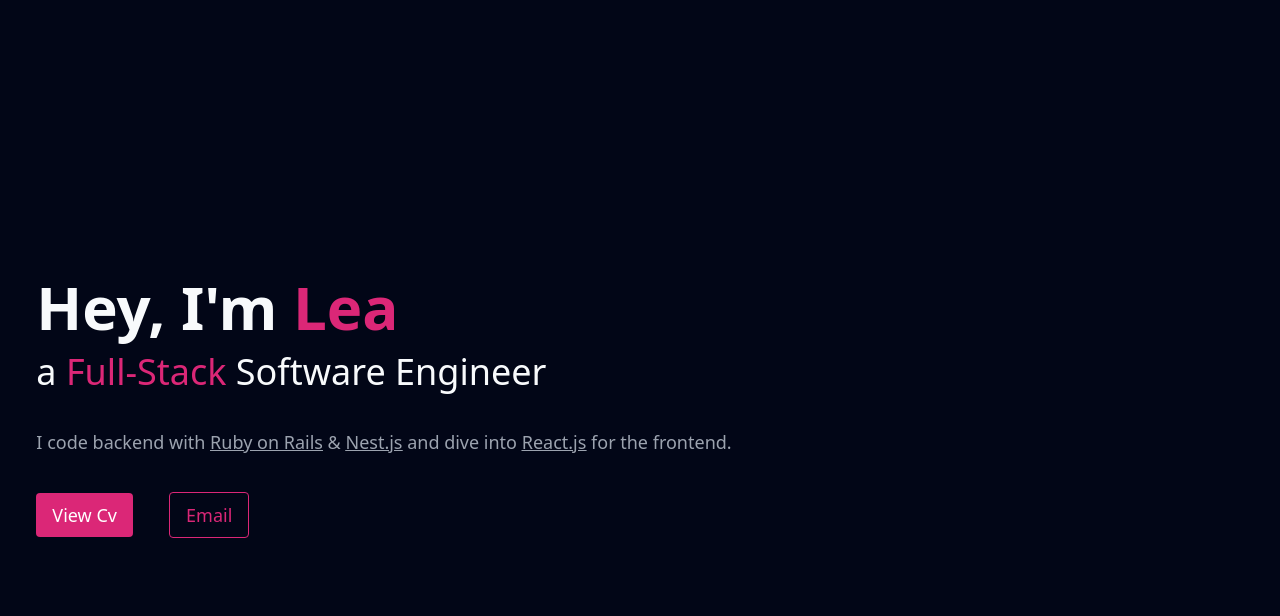
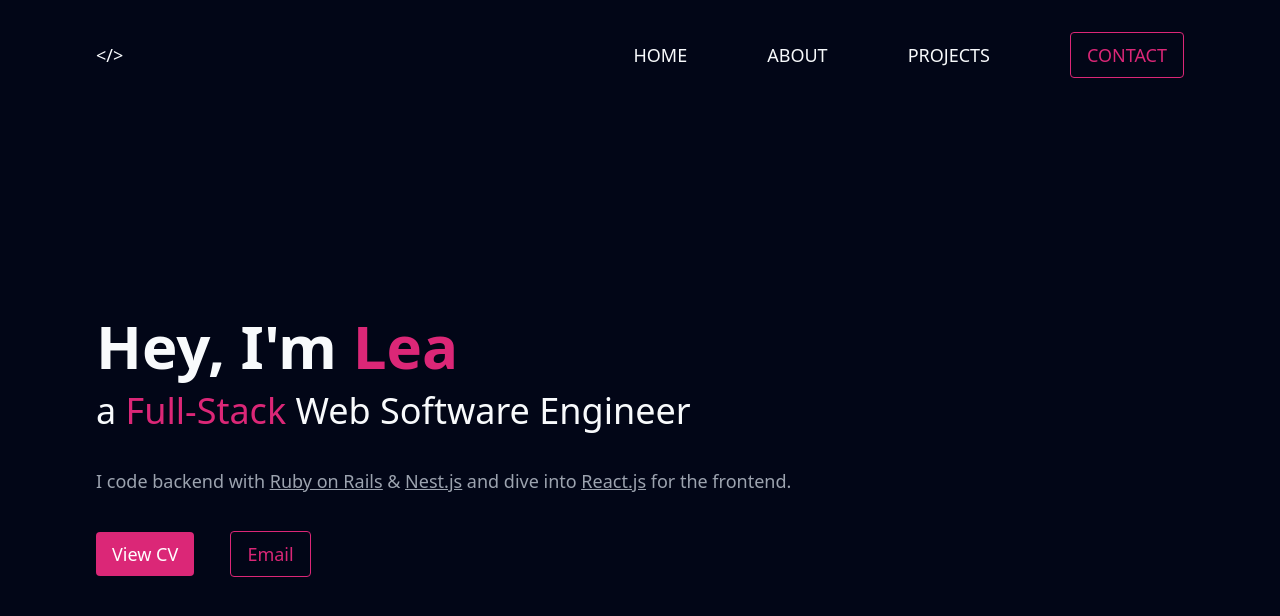
Before and after one commit to lea927/portfolio-v1, an Astro site: page / in a window 1280 px wide. Built offline with nearby package versions, Linux system fonts and the light colour scheme; Astro itself is replaced by a stand-in of ours.

Commit message:
Add nav bar, adds common css height properties, centers hero components

```diff
--- /dev/null
+++ b/src/components/Navigation.astro
@@ -0,0 +1,29 @@
+---
+---
+<header class="mt-8 text-lg uppercase">
+  <div class="flex justify-between place-items-center">
+    <div class="flex justify-between place-items-center">
+      <a href="/">&lt;/&gt;</a>
+    </div>
+    <nav class="">
+      <ul class="flex place-items-center gap-x-20">
+        <li class="">
+          <a href="/">Home</a>
+        </li>
+        <li class="">
+          <a href="#about">About</a>
+        </li>
+        <li class="">
+          <a href="#projects">Projects</a>
+        </li>
+        <li class="">
+          <a href="mailto:lxthym@icloud.com">
+            <button class="text-pink-600 hover:border-pink-500 border border-pink-600 py-2 px-4 rounded text-lg">
+              CONTACT
+            </button>
+          </a>
+        </li>
+      </ul>
+    </nav>
+  </div>
+</header>
--- a/src/layouts/Layout.astro
+++ b/src/layouts/Layout.astro
@@ -7,7 +7,7 @@ const { title } = Astro.props;
 ---
 
 <!DOCTYPE html>
-<html lang="en">
+<html lang="en" class="h-full">
 	<head>
 		<meta charset="UTF-8" />
 		<meta name="description" content="Astro description">
@@ -16,7 +16,7 @@ const { title } = Astro.props;
 		<meta name="generator" content={Astro.generator} />
 		<title>{title}</title>
 	</head>
-	<body>
+	<body class="bg-slate-950 text-slate-50 h-full">
 		<slot />
 	</body>
 </html>
--- a/src/pages/index.astro
+++ b/src/pages/index.astro
@@ -1,33 +1,39 @@
 ---
 import Layout from '../layouts/Layout.astro';
 import programmerImage from '../assets/programmer.svg'
+import Navigation from '../components/Navigation.astro';
 ---
 
 <Layout title="Lea Tinoso">
-	<main class="text-slate-50 bg-slate-950 h-screen">
-		<div class="flex h-full">
-			<section class="flex w-3/5">
-				<div class="m-auto">
+	<main class="px-24 h-screen flex flex-col">
+		<Navigation/>
+		<section class="flex flex-1 place-items-center">
+			<div class="flex">
+				<section class="flex">
+					<div class="">
 						<h1 class="text-6xl font-bold leading-normal">Hey, I'm <span class="text-pink-600">Lea</span></h1>
-					<h2 class="text-4xl font-normal">a <span class="text-pink-600">Full-Stack</span> Software Engineer</h2>
+						<h2 class="text-4xl font-normal">a <span class="text-pink-600">Full-Stack</span> Web Software Engineer</h2>
 						<p class="text-gray-400 my-9 text-lg">
 							I code backend with <span class="underline hover:text-white"><a href="https://rubyonrails.org/" target="_blank" rel="noopener noreferrer">Ruby on Rails</a></span> & <span class="underline hover:text-white"><a href="https://nestjs.com/" target="_blank" rel="noopener noreferrer">Nest.js</a></span> and dive into <span class="underline hover:text-white"><a href="https://react.dev/" target="_blank" rel="noopener noreferrer">React.js</a></span> for the frontend.
 						</p>
 						<div>
-						<a href="https://app.luminpdf.com/viewer/64f89185f9890d8d81e74775" target="_blank" rel="noopener noreferrer">
-							<button class="bg-pink-600 hover:bg-pink-500 text-white py-2 px-4 rounded mr-8 text-lg">View Cv</button>
+							<a href="https://drive.google.com/file/d/1bPX8goxBvGm2eUr8H35SVZxVEFUjwtco/view?usp=sharing" target="_blank" rel="noopener noreferrer">
+								<button class="bg-pink-600 hover:bg-pink-500 text-white py-2 px-4 rounded mr-8 text-lg">View CV</button>
 							</a>
 							<a href="mailto:lxthym@icloud.com">
-							<button class="text-pink-600 hover:border-pink-500 border border-pink-600 py-2 px-4 rounded text-lg">Email</button>
+								<button class="text-pink-600 hover:border-pink-500 border border-pink-600 py-2 px-4 rounded text-lg">
+									Email
+								</button>
 							</a>
 						</div>
 					</div>
 				</section>
-			<section class="flex">
-				<div class="m-auto">
-					<img class="w-5/6" src={programmerImage}>
+				<section class="flex place-items-center">
+					<!--<div class="">-->
+						<img class="	" src={programmerImage}>
+					<!--</div>-->
+				</section>
 			</div>
 		</section>
-		</div>
 	</main>
 </Layout>
```
Lines whose indentation alone changed are shown as unchanged.
